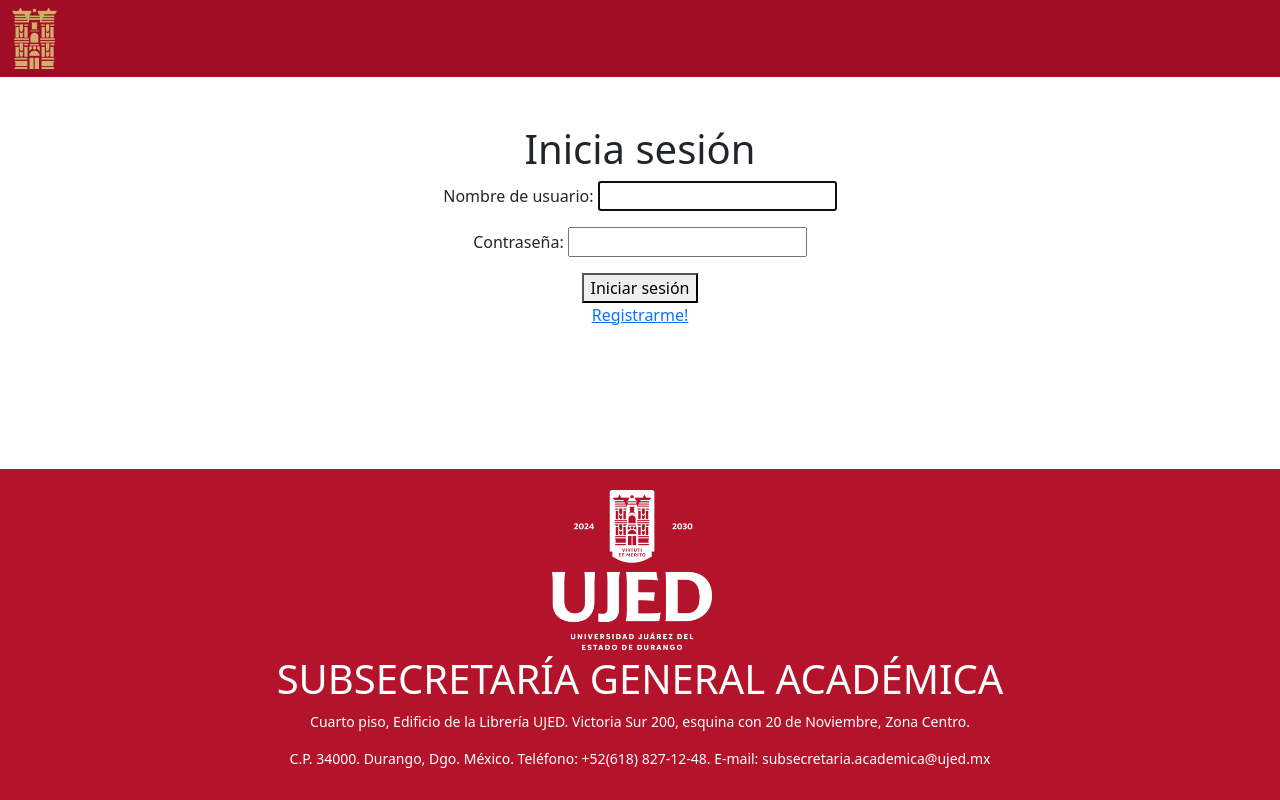
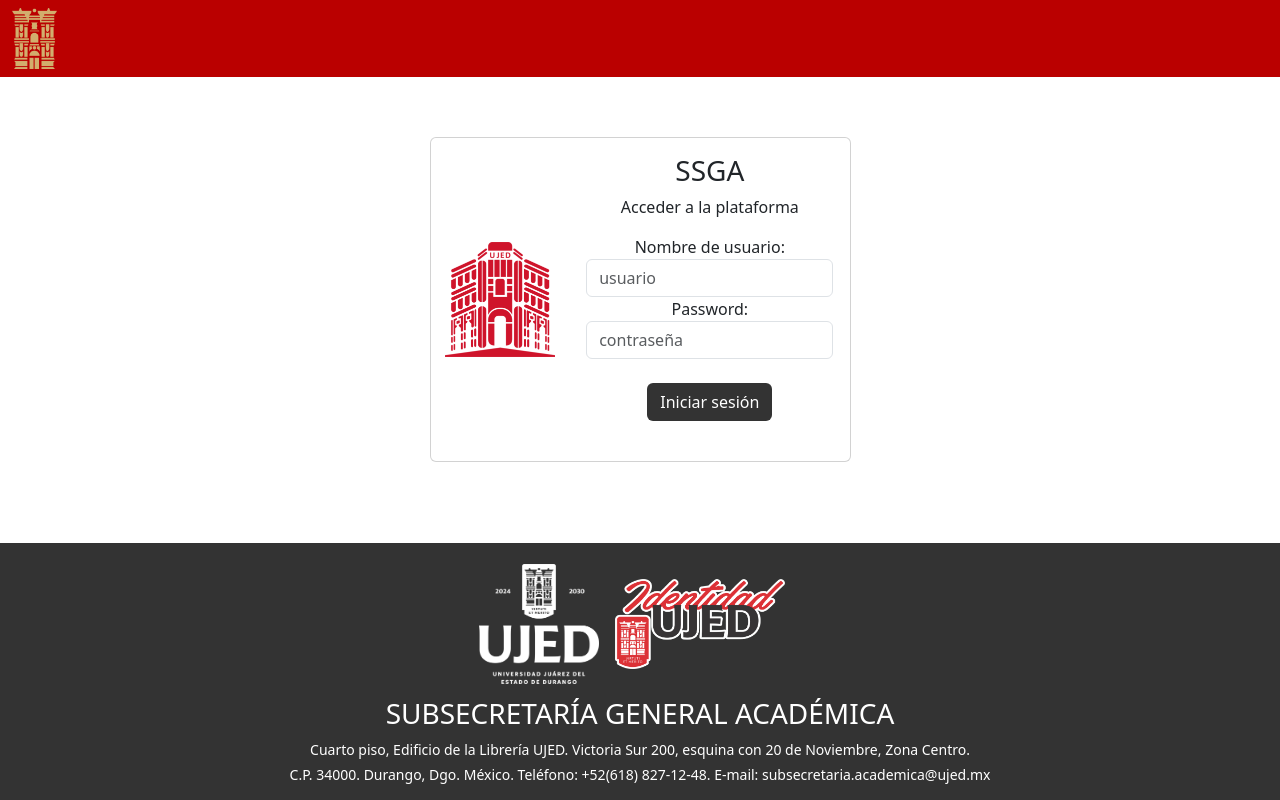
Before and after one commit to dev-ujed/ssga-digital, a Django app: page / in a window 1280 px wide. Run offline with Django 3.2, Linux system fonts and the light colour scheme; some libraries are stand-ins or nearby versions.

Commit message:
correccion el logout y form de login

```diff
--- a/frontend/forms.py
+++ b/frontend/forms.py
@@ -1,5 +1,7 @@
 from django import forms
 from api.models import *
+from django.contrib.auth.forms import AuthenticationForm
+
 
 class EventoForm(forms.ModelForm):
     class Meta:
@@ -12,3 +14,8 @@ class EventoForm(forms.ModelForm):
             'fecha_fin': forms.DateInput(attrs={'class': 'form-control', 'placeholder': 'YYYY-MM-DD'}),
         }
         exclude = ['cambios', 'usuario']
+
+
+class BootstrapAuthenticationForm(AuthenticationForm):
+    username = forms.CharField(widget=forms.TextInput(attrs={'class': 'form-control', 'placeholder': 'usuario'}))
+    password = forms.CharField(widget=forms.PasswordInput(attrs={'class': 'form-control', 'placeholder': 'contraseña'}))
--- a/frontend/templates/layouts/header.html
+++ b/frontend/templates/layouts/header.html
@@ -1,6 +1,6 @@
 {% load static %}
 
-<nav class="navbar navbar-expand-lg" style="background-color: #a00d25;">
+<nav class="navbar navbar-expand-lg" style="background-color: #ba0000;">
     <div class="container-fluid">
         <div class="logo">
             <img src="{% static 'images/frontis.png' %}" class="img-fluid" alt="ssga" width="45px">
--- a/frontend/templates/layouts/main.html
+++ b/frontend/templates/layouts/main.html
@@ -7,6 +7,7 @@
     <link href="https://cdn.jsdelivr.net/npm/bootstrap@5.3.3/dist/css/bootstrap.min.css" rel="stylesheet" integrity="sha384-QWTKZyjpPEjISv5WaRU9OFeRpok6YctnYmDr5pNlyT2bRjXh0JMhjY6hW+ALEwIH" crossorigin="anonymous">
     <script src="https://cdn.jsdelivr.net/npm/sweetalert2@11"></script>
     <script src="https://cdn.jsdelivr.net/npm/fullcalendar@6.1.5/locales/es.global.min.js"></script>
+    <link rel="stylesheet" href="{% static 'css/styles.css' %}">
     <title>Index</title>
 </head>
 <body>
--- a/frontend/templates/login.html
+++ b/frontend/templates/login.html
@@ -3,38 +3,56 @@
 {% block content %}
 
 
-<div class="container mt-5" style="text-align: center;">
-    <h1 class="text-center">Inicia sesión</h1>
+<div class="content-grid" style="margin-top: 60px;">
+  <div class="card mb-3 text-center" style="max-width: 540px; background-color: rgba(255, 255, 255, 0.5);">
+      <div class="row g-0">
+          <div class="col-md-4" style="display: flex; align-items: center; justify-content: center;">
+              <img src="{% static 'images/ssga_2025.png' %}" class="img-fluid rounded-start" style="max-width: 130px; padding: 10px;" alt="...">
+          </div>
+          <div class="col-md-8">
+              <div class="card-body">
+                  <h3 class="card-title">SSGA</h3>
+                  <p class="card-text">Acceder a la plataforma</p>
                   <form method="post">
                       {% csrf_token %}
-        <div class="mb-3">
+                      <div class="form-group">
                           {{ form.username.label_tag }}
                           {{ form.username }}
                       </div>
-        <div class="mb-3">
+                      <div class="form-group">
                           {{ form.password.label_tag }}
                           {{ form.password }}
                       </div>
-        <button type="submit">Iniciar sesión</button>
-        {{ form.non_field_errors }}
-        <div class="mb-3">
-            <a href="{% url 'registro' %}">Registrarme!</a>
+                      <br>
+                      <button type="submit" class="btn" style="background-color: #333333; color: #ffffff;">Iniciar sesión</button>
+                  </form>
+                  {{ error }}
+                  <br>
               </div>
-    </form>
           </div>
-<nav class="navbar fixed-bottom" style="background: #b3142c; color: white; padding: 15px 0;">
-    <div class="container-fluid d-flex flex-column align-items-center text-center">
-      <!-- Imagen centrada -->
+      </div>
+  </div>
+</div>
+
+
+<nav class="navbar fixed-bottom" style="background: #333; color: white; padding: 15px 0;">
+  <div class="container d-flex flex-column align-items-center text-center">
+    <div class="d-flex align-items-center flex-wrap mb-2">
+      <a class="navbar-brand me-3" href="#">
+        <img src="{% static 'images/logo-ujed.2025.png' %}" alt="Logo" width="120" height="120" class="d-inline-block align-text-top">
+      </a>
       <a class="navbar-brand" href="#">
-        <img src="{% static 'images/logo-ujed.2025.png' %}" alt="Logo" width="160" height="160" class="d-inline-block align-text-top">
+        <img src="{% static 'images/Identidad.png' %}" alt="Logo" width="170" height="90" class="d-inline-block align-text-top">
       </a>
-      <!-- Texto centrado debajo de la imagen -->
-      <h1 class="mb-0">SUBSECRETARÍA GENERAL ACADÉMICA</h1>
-      <div class="small mt-2">
-        <p>Cuarto piso, Edificio de la Librería UJED. Victoria Sur 200, esquina con 20 de Noviembre, Zona Centro.</p>
-        <p>C.P. 34000. Durango, Dgo. México. Teléfono: +52(618) 827-12-48. E-mail: subsecretaria.academica@ujed.mx</p>
     </div>
+    <h3 class="mb-2">SUBSECRETARÍA GENERAL ACADÉMICA</h3>
+    <div class="small">
+      <p class="mb-1">Cuarto piso, Edificio de la Librería UJED. Victoria Sur 200, esquina con 20 de Noviembre, Zona Centro.</p>
+      <p class="mb-0">C.P. 34000. Durango, Dgo. México. Teléfono: +52(618) 827-12-48. E-mail: subsecretaria.academica@ujed.mx</p>
+    </div>
+
   </div>
 </nav>
 
+
 {% endblock %}
--- a/frontend/views.py
+++ b/frontend/views.py
@@ -20,8 +20,13 @@ from django.contrib.auth.decorators import login_required
 # Create your views here.
 class LoginView(FormView):
     template_name = 'login.html'  # Ruta al archivo de plantilla
-    form_class = AuthenticationForm
+    form_class = BootstrapAuthenticationForm
     success_url = reverse_lazy('nuevo_evento')  # Redirigir después de iniciar sesión
+
+    def dispatch(self, request, *args, **kwargs):
+        """Cierra la sesión antes de procesar cualquier solicitud a esta vista"""
+        logout(request)  # Cierra cualquier sesión activa
+        return super().dispatch(request, *args, **kwargs)
 
     def form_valid(self, form):
         """Inicia sesión al validar el formulario"""
--- a/static/css/styles.css
+++ b/static/css/styles.css
@@ -0,0 +1,4 @@
+.content-grid{
+    display: grid;
+    justify-items: center;
+}
```
Also changed, not shown: planeacion/settings.py (+8 -0 lines), frontend/templates/layouts/footer.html (indentation only). Lines whose indentation alone changed are shown as unchanged.
